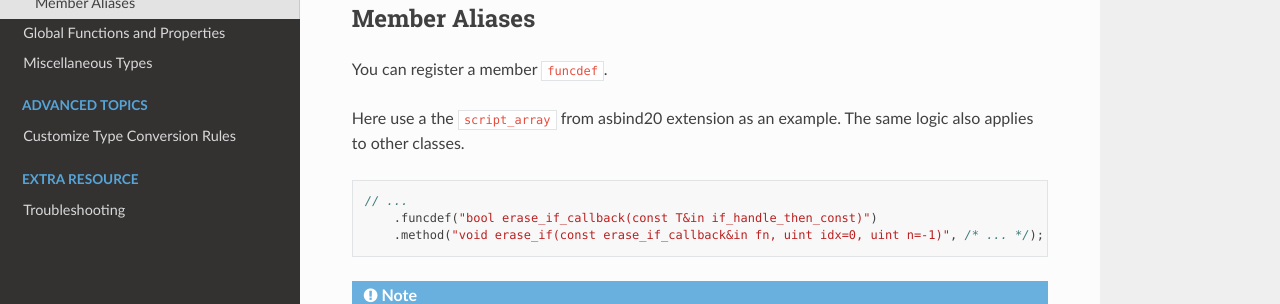
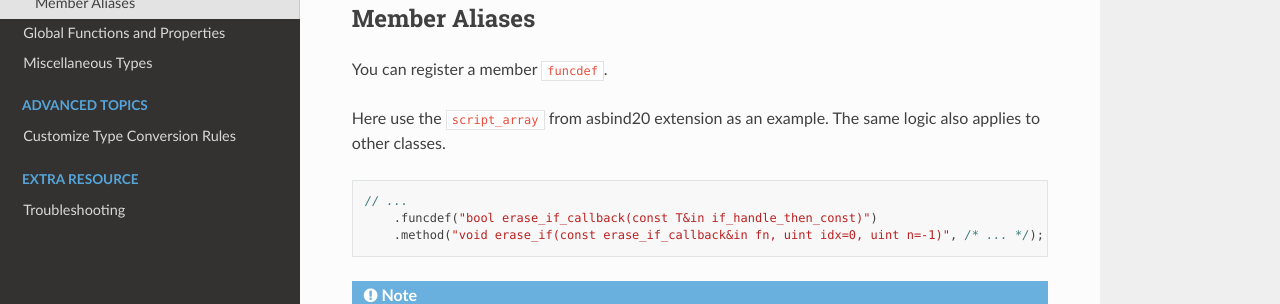
Before and after one commit to HenryAWE/asbind20, a Sphinx documentation site: the page built from doc/object_type.rst, in a window 1280 px wide and 900 px high, scrolled down 9793 px. Shown: the part 328-632 px from the top of the window. Built offline with Sphinx 7.4.7 and the Read the Docs theme 3.1.0, drawn with Linux system fonts in a browser that asks for light colours.

Commit message:
Fix typo

```diff
--- a/doc/object_type.rst
+++ b/doc/object_type.rst
@@ -531,7 +531,7 @@ Member Aliases
 --------------
 You can register a member ``funcdef``.
 
-Here use a the ``script_array`` from asbind20 extension as an example.
+Here use the ``script_array`` from asbind20 extension as an example.
 The same logic also applies to other classes.
 
 .. code-block:: c++
```
